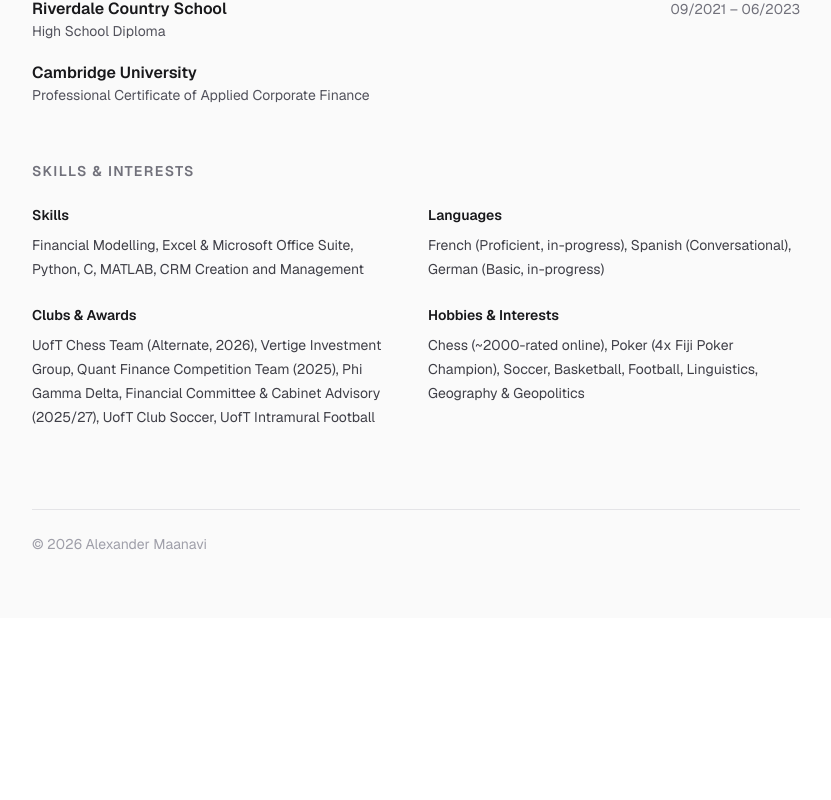
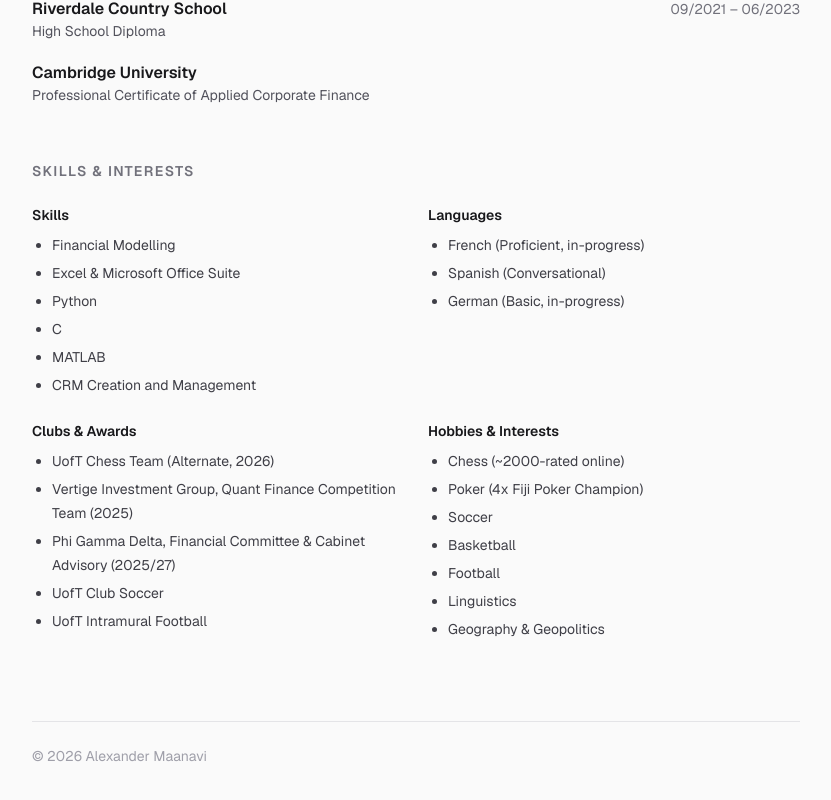
Before and after one commit to amaanavi/AFMwebsite, a Next.js app: page /resume in a window 1280 px wide. Shown: the part 1820-2620 px from the top of the page, without its empty margins (224-1055 px from the left). Before the commit the page ends 2438 px from the top, so only its background shows below. Built offline with nearby package versions, Linux system fonts and the light colour scheme.

Commit message:
Render skills/languages/clubs/hobbies as bullet lists

```diff
--- a/src/app/resume/page.tsx
+++ b/src/app/resume/page.tsx
@@ -104,33 +104,41 @@
           <div className="mt-6 grid gap-6 sm:grid-cols-2">
             <div>
               <h3 className="text-sm font-semibold text-zinc-900">Skills</h3>
-              <p className="mt-2 text-sm leading-6 text-zinc-700">
-                {skills.join(", ")}
-              </p>
+              <ul className="mt-2 list-disc space-y-1 pl-5 text-sm leading-6 text-zinc-700">
+                {skills.map((skill) => (
+                  <li key={skill}>{skill}</li>
+                ))}
+              </ul>
             </div>
             <div>
               <h3 className="text-sm font-semibold text-zinc-900">
                 Languages
               </h3>
-              <p className="mt-2 text-sm leading-6 text-zinc-700">
-                {languages.join(", ")}
-              </p>
+              <ul className="mt-2 list-disc space-y-1 pl-5 text-sm leading-6 text-zinc-700">
+                {languages.map((language) => (
+                  <li key={language}>{language}</li>
+                ))}
+              </ul>
             </div>
             <div>
               <h3 className="text-sm font-semibold text-zinc-900">
                 Clubs & Awards
               </h3>
-              <p className="mt-2 text-sm leading-6 text-zinc-700">
-                {clubsAndAwards.join(", ")}
-              </p>
+              <ul className="mt-2 list-disc space-y-1 pl-5 text-sm leading-6 text-zinc-700">
+                {clubsAndAwards.map((club) => (
+                  <li key={club}>{club}</li>
+                ))}
+              </ul>
             </div>
             <div>
               <h3 className="text-sm font-semibold text-zinc-900">
                 Hobbies & Interests
               </h3>
-              <p className="mt-2 text-sm leading-6 text-zinc-700">
-                {interests.join(", ")}
-              </p>
+              <ul className="mt-2 list-disc space-y-1 pl-5 text-sm leading-6 text-zinc-700">
+                {interests.map((interest) => (
+                  <li key={interest}>{interest}</li>
+                ))}
+              </ul>
             </div>
           </div>
         </section>
```
